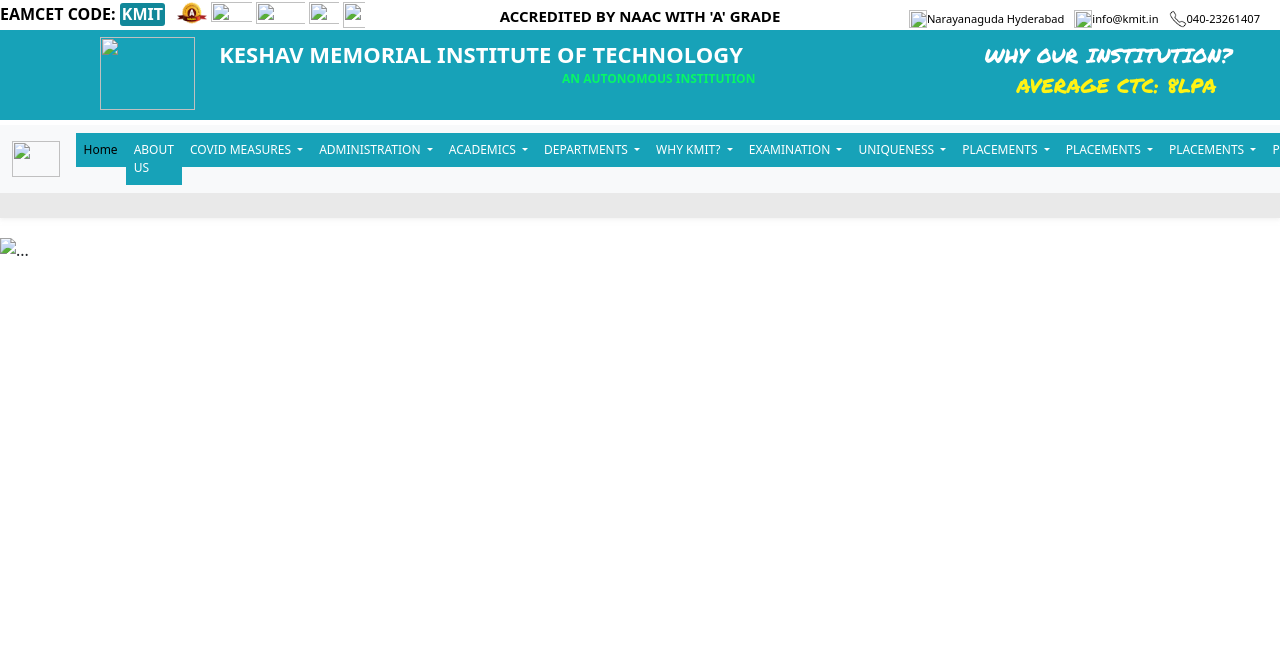
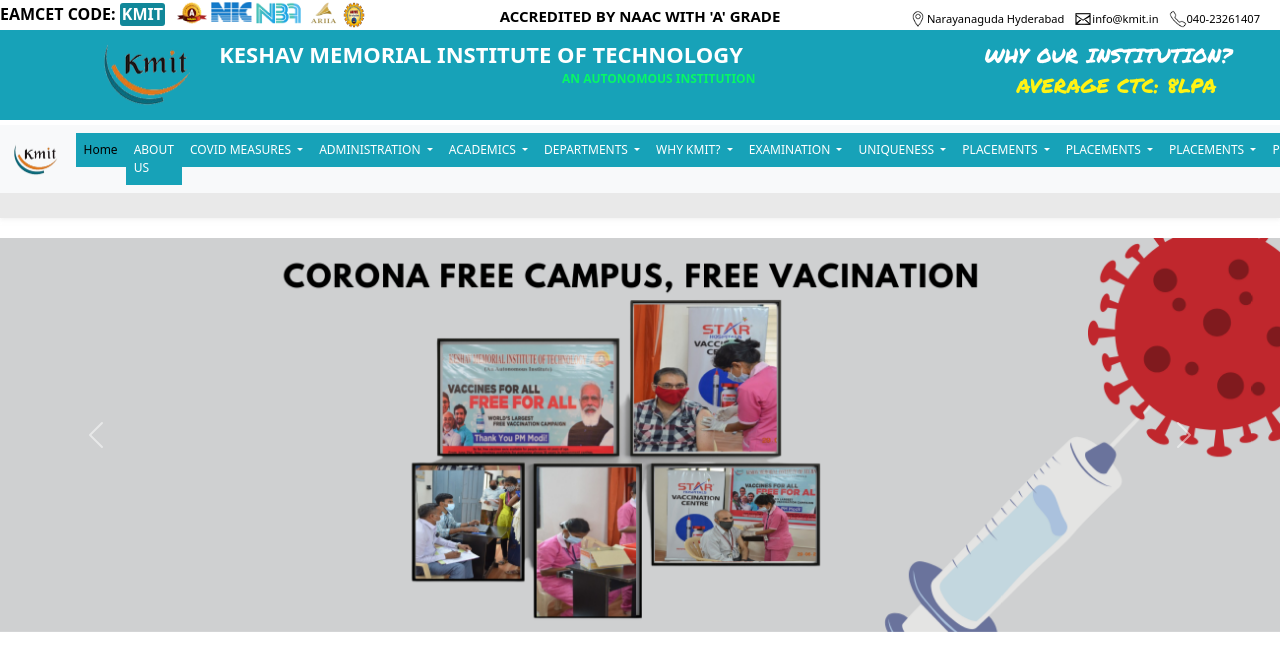
Before and after one commit to saikrishna-eth/KMIT-Mobile-Friendly, a plain HTML site: page index.html in a window 1280 px wide. Shown: the top 670 px of the page. Drawn offline with nearby package versions, Linux system fonts and the light colour scheme; the site is published under a folder, as on GitHub Pages, so addresses that start at the root find nothing.

Commit message:
Update index.html
Links updated

```diff
--- a/index.html
+++ b/index.html
@@ -53,22 +53,22 @@
           class="collage-rank-naac"
         />
         <img
-          src="/images/nic.png"
+          src="images/nic.png"
           alt=""
           class="collage-rank-nic"
         />
         <img
-          src="/images/nba.png"
+          src="images/nba.png"
           alt=""
           class="collage-rank-nba"
         />
         <img
-          src="/images/ariia.png"
+          src="images/ariia.png"
           alt=""
           class="collage-rank-ariia"
         />
         <img
-          src="/images/aicte.png"
+          src="images/aicte.png"
           alt=""
           class="collage-rank-aicte"
         />
@@ -79,13 +79,13 @@
 
       <div class="contact">
         <img
-          src="/images/icons8-location.gif"
+          src="images/icons8-location.gif"
           alt=""
           class="contact-info"
         />
         <span class="contact">Narayanaguda Hyderabad</span>
         <img
-          src="/images/icons8-mail-unscreen.gif"
+          src="images/icons8-mail-unscreen.gif"
           alt=""
           class="contact-info"
         />
@@ -98,9 +98,9 @@
         <span class="contact">040-23261407</span>
       </div>
       <div class="home-large">
-        <img src="/images/kmit-bar.png" alt="" class="home-logo">
-        <a href="/KMIT-landing-page/index.html" class="collage-name-large">KESHAV MEMORIAL INSTITUTE OF TECHNOLOGY</a>
-        <a href="/KMIT-landing-page/index.html" class="collage-tagline-large">AN AUTONOMOUS INSTITUTION</a>
+        <img src="images/kmit-bar.png" alt="" class="home-logo">
+        <a href="KMIT-landing-page/index.html" class="collage-name-large">KESHAV MEMORIAL INSTITUTE OF TECHNOLOGY</a>
+        <a href="KMIT-landing-page/index.html" class="collage-tagline-large">AN AUTONOMOUS INSTITUTION</a>
         <a href="" class="placements"> WHY OUR INSTITUTION?</a>
         <a href="">AVERAGE CTC: 8LPA</a>
       </div>
@@ -110,7 +110,7 @@
       <div class="container-fluid">
         <a class="navbar-brand" href="#"
           ><img
-            src="/images/kmit-bar.png"
+            src="images/kmit-bar.png"
             alt=""
             class="kmit-logo"
           />
@@ -370,14 +370,14 @@
       <div class="carousel-inner">
         <div class="carousel-item active testmonials-item">
           <img
-            src="/images/Add a heading (2600 × 800px).png"
+            src="images/Add a heading (2600 × 800px).png"
             class="d-block w-100 testmonials-img"
             alt="..."
           />
         </div>
         <div class="carousel-item testmonials-item">
           <img
-            src="/images/Congralutation to our students who got selected as mentors and contributors for gsoc23 (2600 × 800px).png"
+            src="images/Congralutation to our students who got selected as mentors and contributors for gsoc23 (2600 × 800px).png"
             class="d-block w-100 testmonials-img"
             alt="..."
           />
```
